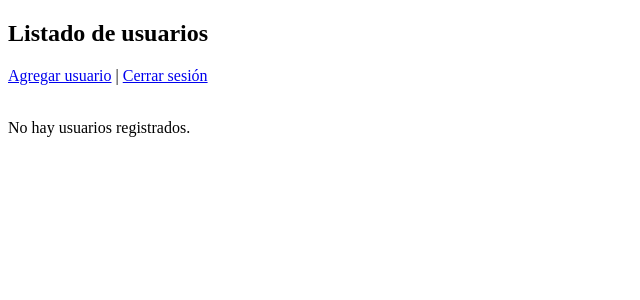
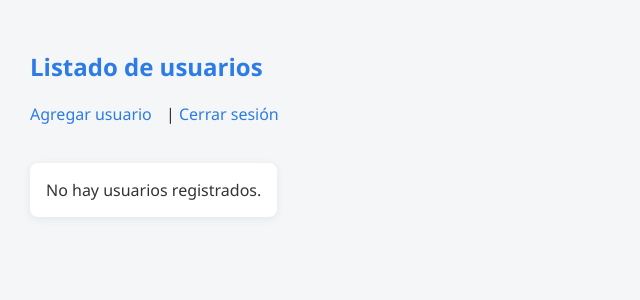
Before and after one commit to williamarc640-maker/Final-proyect, a PHP site: page /vistas/lista.php in a window 1280 px wide. Shown: the top 300 px of the page, without its empty margins (0-640 px from the left). Run offline with PHP 8.4, Linux system fonts and the light colour scheme.

Commit message:
añado los links a los css de los los archivos de vistas

```diff
--- /dev/null
+++ b/styles/detalle.css
@@ -0,0 +1,3 @@
+body {
+    background-color: blueviolet;
+}
--- /dev/null
+++ b/styles/formularios.css
@@ -0,0 +1,3 @@
+h2 {
+   color: cadetblue;
+}
--- /dev/null
+++ b/styles/lista.css
@@ -0,0 +1,81 @@
+/* Fondo general y fuente */
+body {
+    background: #f4f6f8;
+    font-family: 'Segoe UI', Arial, sans-serif;
+    color: #333;
+    margin: 0;
+    padding: 30px;
+}
+
+/* Título */
+h2 {
+    color: #2d7be5;
+    margin-bottom: 20px;
+}
+
+/* Enlaces principales */
+a {
+    color: #2d7be5;
+    text-decoration: none;
+    font-weight: 500;
+    margin-right: 10px;
+    transition: color 0.2s;
+}
+
+a:hover {
+    color: #174ea6;
+    text-decoration: underline;
+}
+
+/* Tabla de usuarios */
+table {
+    width: 100%;
+    border-collapse: collapse;
+    background: #fff;
+    box-shadow: 0 2px 8px rgba(44, 62, 80, 0.08);
+    border-radius: 8px;
+    overflow: hidden;
+}
+
+th, td {
+    padding: 12px 16px;
+    text-align: left;
+}
+
+th {
+    background: #eaf1fb;
+    color: #174ea6;
+    font-weight: 600;
+    border-bottom: 2px solid #dbeafe;
+}
+
+tr:nth-child(even) {
+    background: #f7fafc;
+}
+
+tr:hover {
+    background: #e3f0ff;
+}
+
+td a {
+    margin-right: 8px;
+    padding: 4px 10px;
+    border-radius: 4px;
+    background: #eaf1fb;
+    color: #174ea6;
+    font-size: 0.95em;
+    transition: background 0.2s, color 0.2s;
+}
+
+td a:hover {
+    background: #2d7be5;
+    color: #fff;
+}
+
+p {
+    background: #fff;
+    padding: 16px;
+    border-radius: 8px;
+    box-shadow: 0 2px 8px rgba(44, 62, 80, 0.08);
+    display: inline-block;
+}
--- a/vistas/detalle.php
+++ b/vistas/detalle.php
@@ -3,6 +3,7 @@
 <head>
     <meta charset="UTF-8">
     <title>Detalle de Usuario</title>
+    <link rel="stylesheet" href="./styles/detalle.css">
 </head>
 <body>
     <h2>Detalle de Usuario</h2>
--- a/vistas/formularios.php
+++ b/vistas/formularios.php
@@ -3,6 +3,7 @@
 <head>
     <meta charset="UTF-8">
     <title><?= $usuario ? 'Editar' : 'Agregar' ?> Usuario</title>
+    <link rel="stylesheet" href="./styles/formularios.css">
 </head>
 <body>
     <h2><?= $usuario ? 'Editar' : 'Agregar' ?> Usuario</h2>
--- a/vistas/lista.php
+++ b/vistas/lista.php
@@ -3,6 +3,7 @@
 <head>
     <meta charset="UTF-8">
     <title>Listado de usuarios</title>
+    <link rel="stylesheet" href="./styles/lista.css">
 </head>
 <body>
     <h2>Listado de usuarios</h2>
```
Also changed, not shown: index2.php (line endings or trailing spaces).
